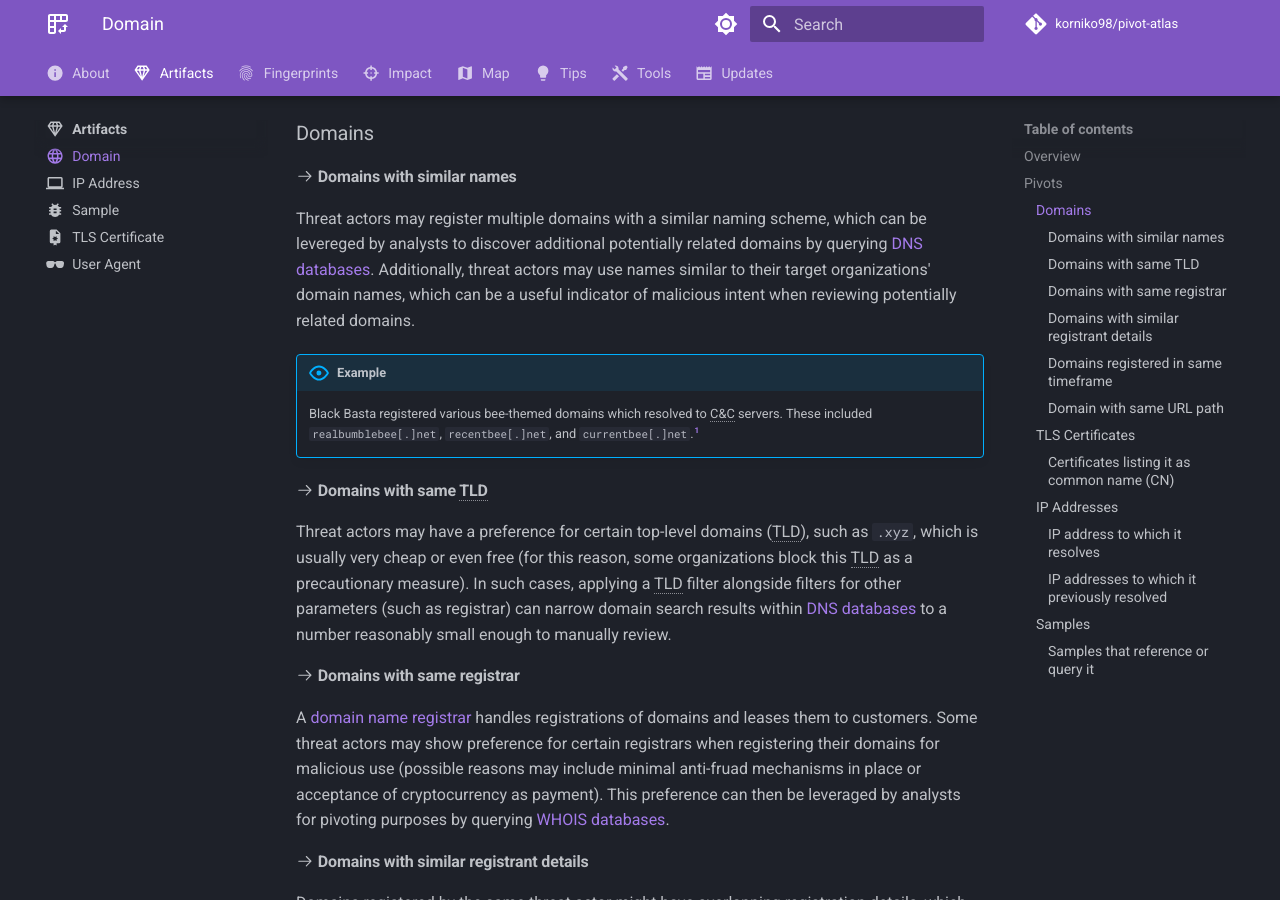
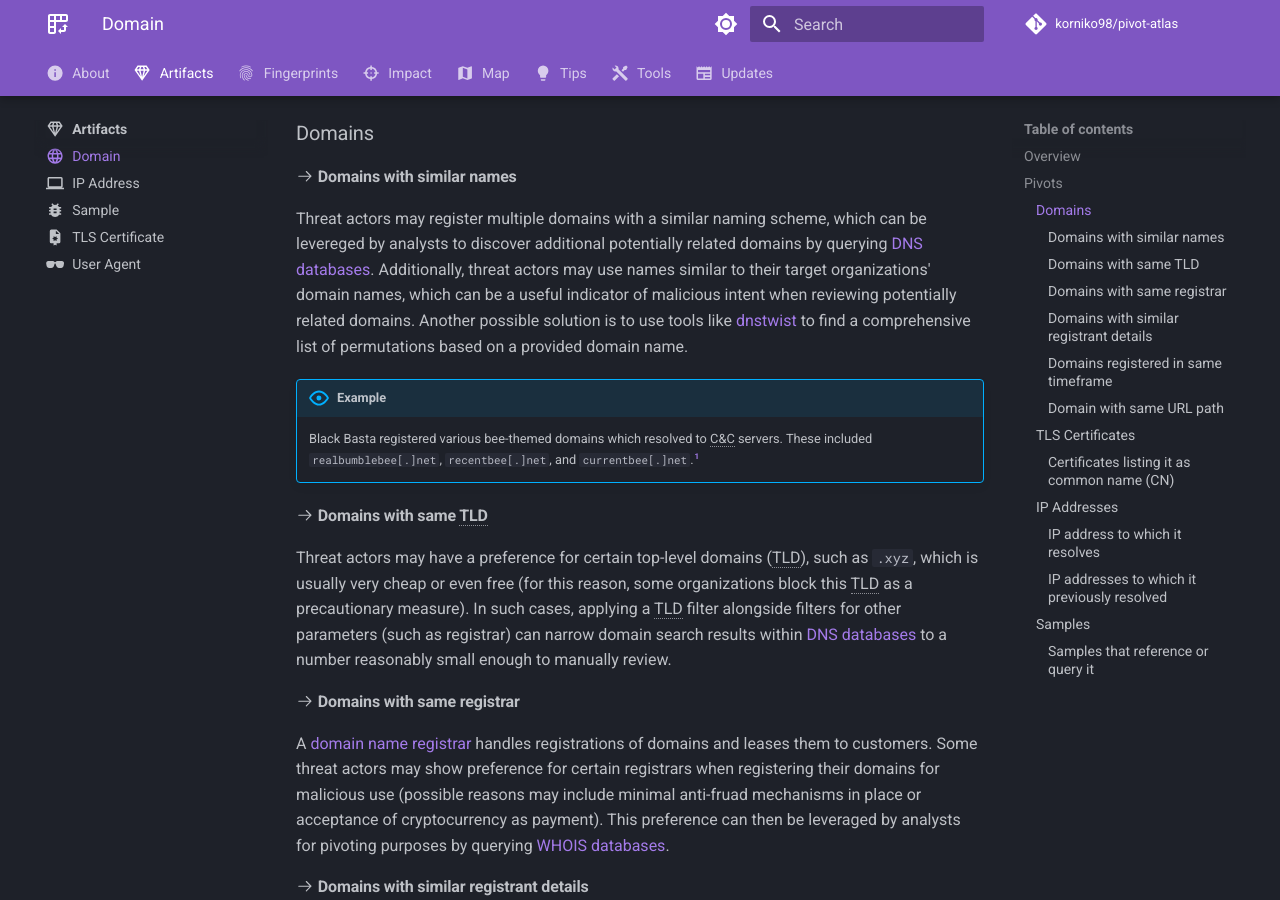
Before and after one commit to korniko98/pivot-atlas, an MkDocs documentation site: the page built from docs/artifacts/domain.md, in a window 1280 px wide and 900 px high, scrolled down 1213 px. Built offline with MkDocs 1.6.1 and Material for MkDocs 9.7.7, drawn with Linux system fonts in a browser that asks for light colours; comment, search, counter and statistics services are not loaded.

Commit message:
Update domain.md dnstwist similar names

```diff
--- a/docs/artifacts/domain.md
+++ b/docs/artifacts/domain.md
@@ -76,7 +76,7 @@
 
 ####:octicons-arrow-right-24: Domains with similar names
 
-Threat actors may register multiple domains with a similar naming scheme, which can be levereged by analysts to discover additional potentially related domains by querying [DNS databases](/tools/#dns-data). Additionally, threat actors may use names similar to their target organizations' domain names, which can be a useful indicator of malicious intent when reviewing potentially related domains.
+Threat actors may register multiple domains with a similar naming scheme, which can be levereged by analysts to discover additional potentially related domains by querying [DNS databases](/tools/#dns-data). Additionally, threat actors may use names similar to their target organizations' domain names, which can be a useful indicator of malicious intent when reviewing potentially related domains. Another possible solution is to use tools like [dnstwist](/tools/#dns-data) to find a comprehensive list of permutations based on a provided domain name.
 
 !!! abstract "Example"
 
```
